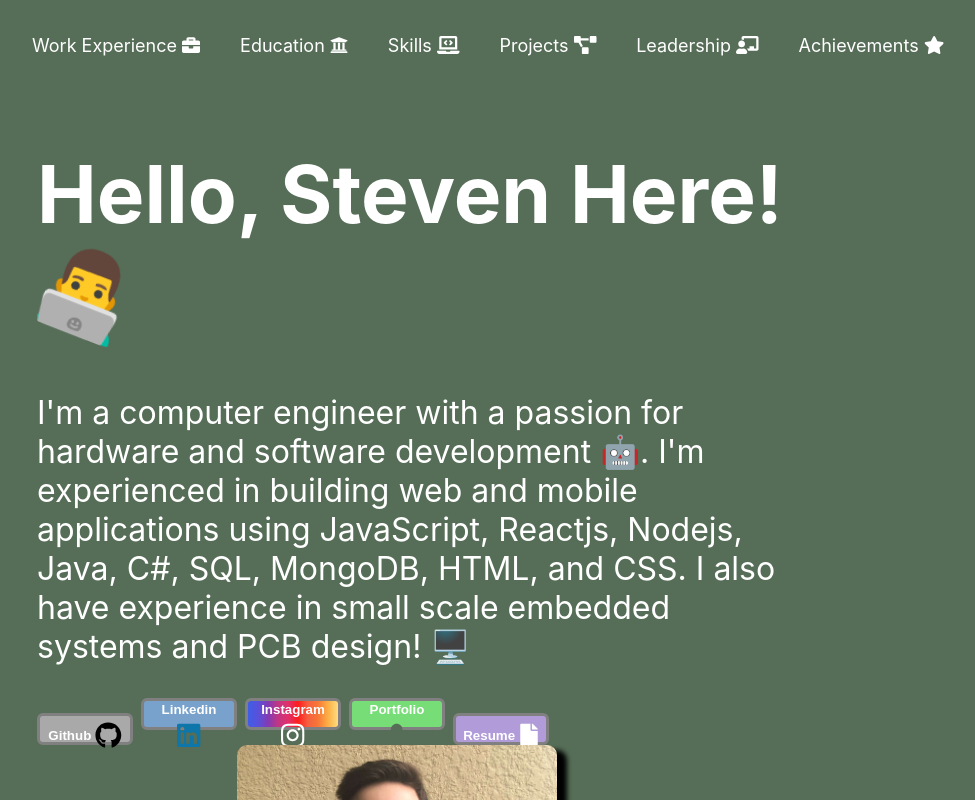
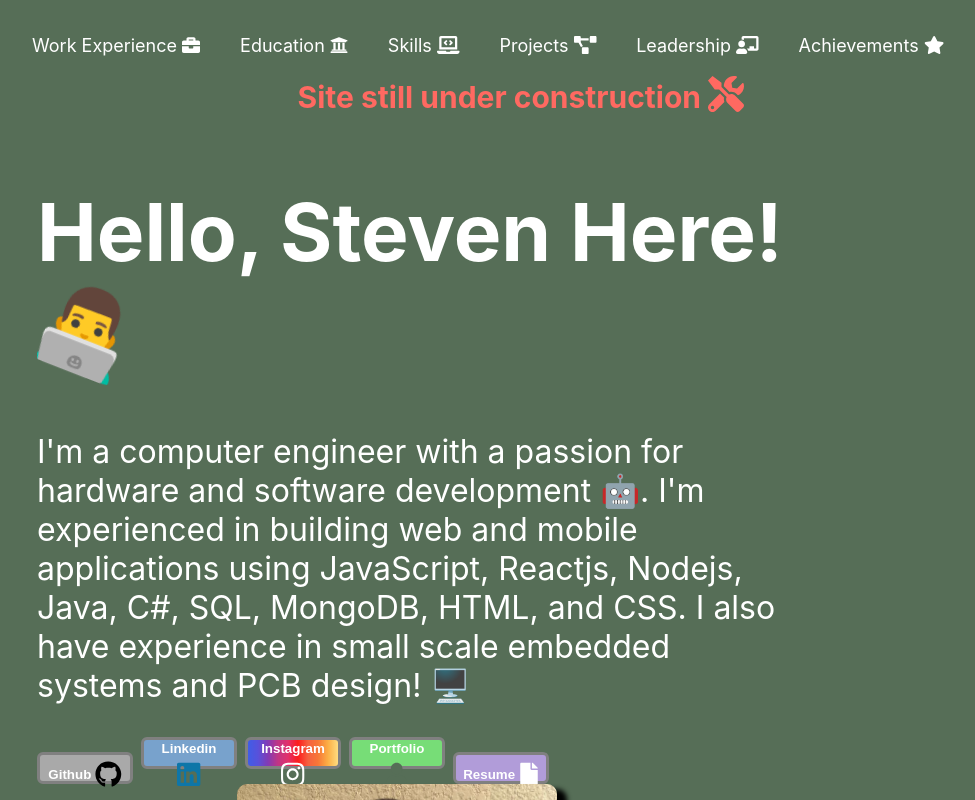
Before and after one commit to Steven7926/PortfolioSite, a React (Create React App) app in the folder portfoliosite/: page / in a window 1280 px wide. Shown: the top 800 px of the page, without its empty margins (18-993 px from the left). Built offline with nearby package versions, Linux system fonts and the light colour scheme.

Commit message:
under construction

```diff
--- a/portfoliosite/src/components/Header.js
+++ b/portfoliosite/src/components/Header.js
@@ -1,6 +1,6 @@
 import React from "react";
 import { FontAwesomeIcon } from '@fortawesome/react-fontawesome'
-import { faUniversity, faLaptopCode, faStar, faBriefcase, faProjectDiagram, faChalkboardTeacher } from '@fortawesome/free-solid-svg-icons'
+import { faUniversity, faLaptopCode, faStar, faBriefcase, faProjectDiagram, faChalkboardTeacher, faTools } from '@fortawesome/free-solid-svg-icons'
 import { Bounce } from "react-reveal";
 function Header() {
     return (
@@ -43,6 +43,11 @@ function Header() {
                             <FontAwesomeIcon icon={faStar} />
                         </a>
                     </li>
+                    <br />
+                    <li style={{ marginLeft: '30%' }}>
+                        <span style={{ fontWeight: 'bold', color: '#FF6961', fontSize: '30px' }}>Site still under construction </span>
+                        <FontAwesomeIcon icon={faTools} style={{ fontWeight: 'bold', color: '#FF6961' }} size = '2x' />
+                    </li>
                 </ul>
             </header>
         </Bounce>
```
